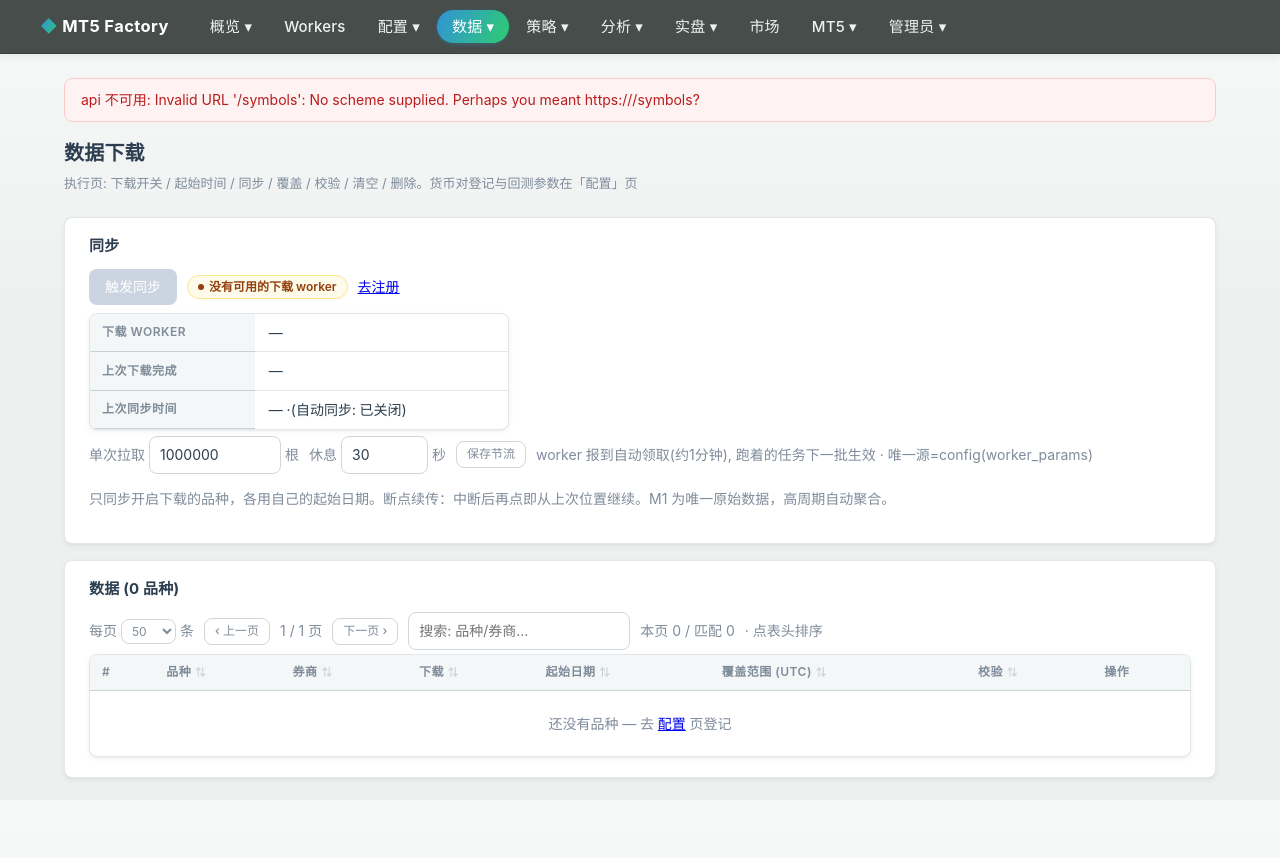
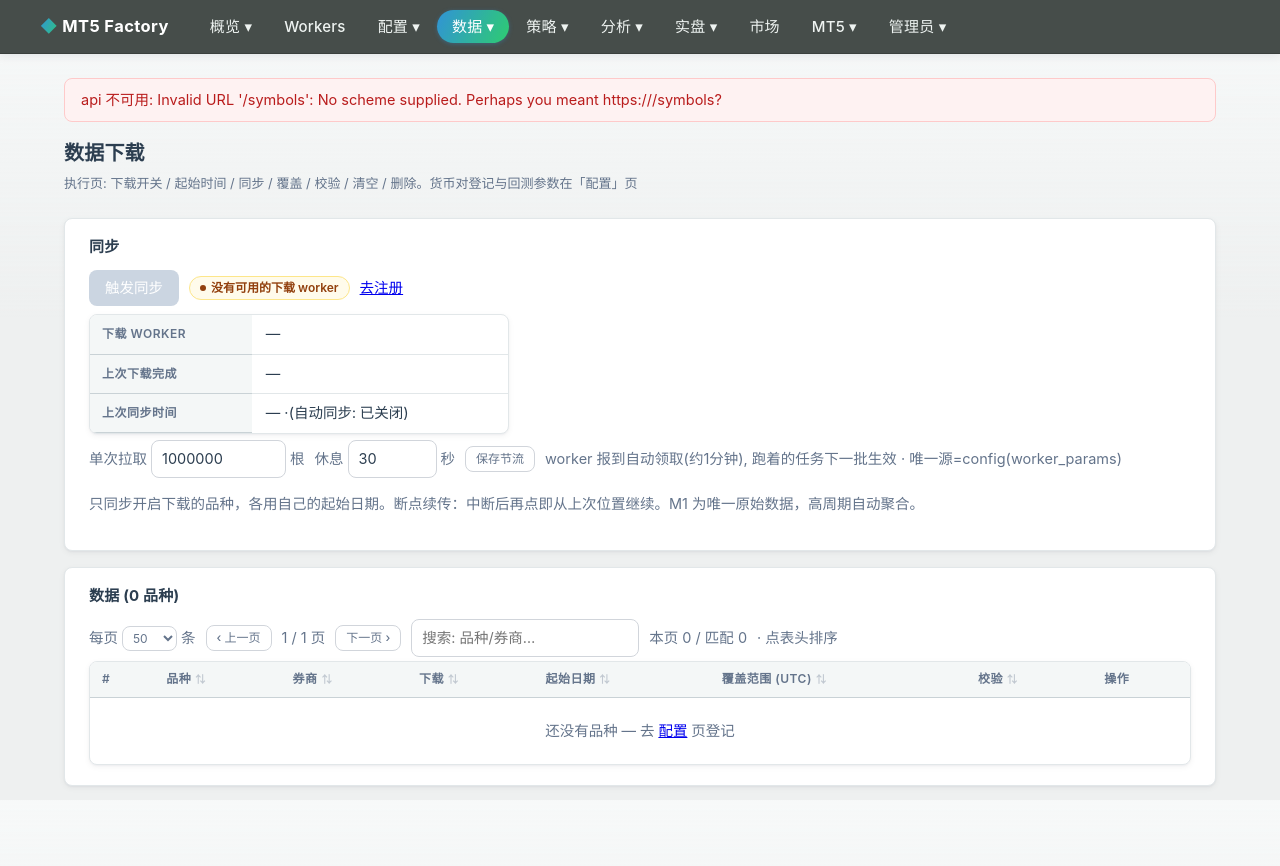
Before and after one commit to cloudformer/mt5_factory, a Flask app: page /datasync/ in a window 1280 px wide. Before the commit the page ends 800 px from the top, so only its background shows below. Run offline with Flask 3, Linux system fonts and the light colour scheme; parts of the project's set-up code (start-up, migrations or seed data) failed here and were passed over.

Commit message:
全局CSS专业化(设计稿口径, 令牌级): muted灰加深一档#64748b, 正文14.5px, 新增数字列右对齐规范th/td.num(修oos_v2报告表num类无CSS的bug), td.mono 12.5px+tabular-nums

```diff
--- a/containers/web/static/style.css
+++ b/containers/web/static/style.css
@@ -5,7 +5,7 @@
   --border: #e2e7e9;
   --border-strong: #c9d2d6;  /* 表头分隔线等需要更实的地方 */
   --text: #2c3e50;           /* 深蓝灰正文(参考图) */
-  --muted: #7f8c9b;
+  --muted: #64748b;   /* 2026-08-07 加深一档(原 #7f8c9b 太浅, 设计稿口径) */
   --accent: #3193d6;         /* Lucid 蓝 */
   --accent-hover: #2980ba;
   --green: #2ecc71;          /* Lucid 绿(与蓝构成签名渐变) */
@@ -25,7 +25,7 @@
 
 body {
   margin: 0;
-  font: 14px/1.55 -apple-system, "SF Pro Text", "Segoe UI", "PingFang SC",
+  font: 14.5px/1.55 -apple-system, "SF Pro Text", "Segoe UI", "PingFang SC",
         "Microsoft YaHei", sans-serif;
   background: var(--bg);
   background-image: linear-gradient(180deg, #f7f9f9 0, rgba(247, 249, 249, 0) 320px);
@@ -163,6 +163,8 @@ th, td {
   overflow-wrap: anywhere;   /* 长 token(如时间戳/长参数名)能断行, 不撑宽表格 */
 }
 td { font-variant-numeric: tabular-nums; }  /* 等宽数字: 数据列上下对齐, 可读性 */
+/* 数字列右对齐(2026-08-07 设计稿口径, 全站规范): 模板给数字列加 class="num" 即可 */
+th.num, td.num { text-align: right; }
 th { white-space: nowrap; }  /* 表头短, 保持单行不折 */
 td form.inline { white-space: nowrap; }  /* 操作列按钮不折行 */
 /* 密集表(列很多, 如 Demo/Live 策略表): 单元格一律不换行 → 行高整齐、列宽自动稳定,
@@ -204,7 +206,8 @@ th.sortable.sort-asc::after { content: "▲"; opacity: 1; }
 th.sortable.sort-desc::after { content: "▼"; opacity: 1; }
 td.mono {
   font-family: ui-monospace, "SF Mono", Menlo, monospace;
-  font-size: 12px; white-space: normal; color: #475569;
+  font-size: 12.5px; white-space: normal; color: #475569;
+  font-variant-numeric: tabular-nums;
 }
 
 /* ---------- 徽章 ---------- */
```
